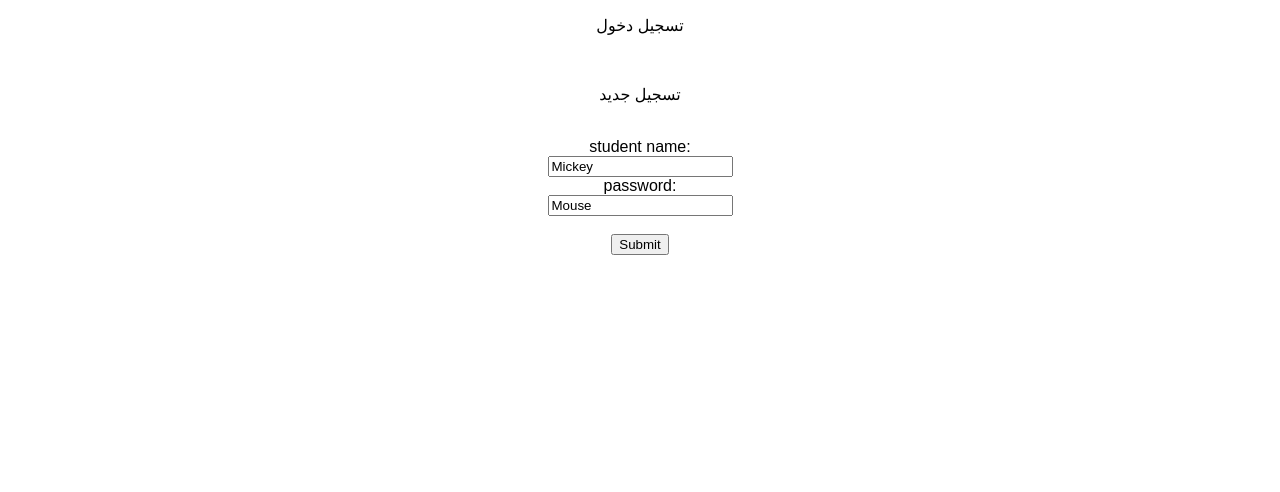
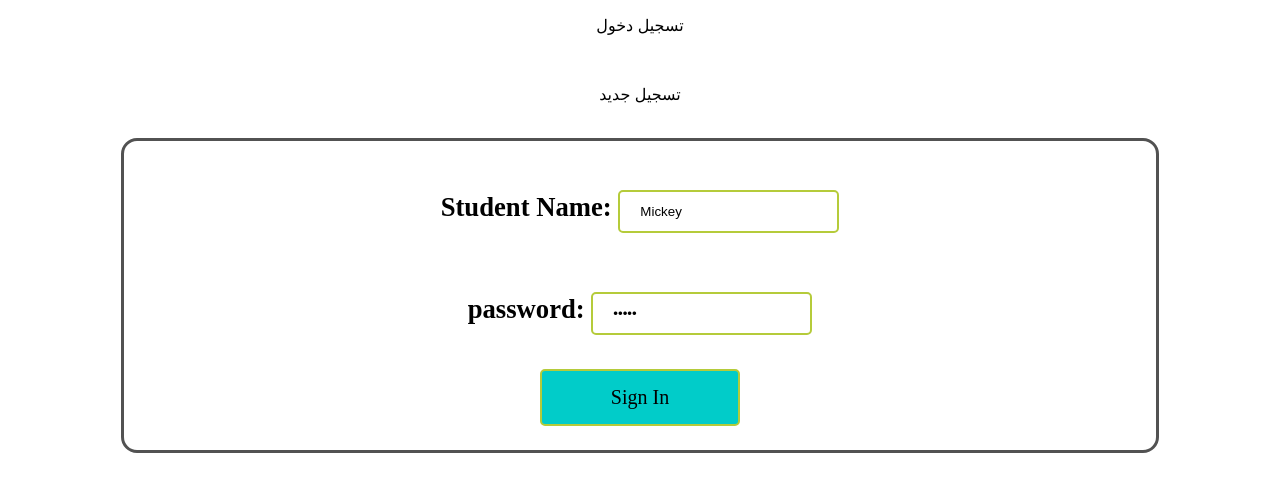
Before and after one commit to Tasneem310/Group-k40, a React (Create React App) app in the folder k-react/: page /#/ in a window 1280 px wide. Shown: the top 492 px of the page. Built offline with nearby package versions, Linux system fonts and the light colour scheme.

Commit message:
signin css

```diff
--- a/k-react/src/containers/Signing/SignIn/SignIn.css
+++ b/k-react/src/containers/Signing/SignIn/SignIn.css
@@ -0,0 +1,35 @@
+.login_center{
+
+}
+.font {
+	font-family:timenewromans;
+	font-size:20pt;
+}
+
+.inline{
+	display: inline-block;
+}
+
+input{
+	border: 2px solid #B5CB3A;
+    border-radius: 5px;
+	padding: 12px 20px;
+    margin: 8px 0;
+}
+
+input[type=submit]{
+	width: 20%;
+	text-align: center;
+	 padding: 15px 50px;
+	font-family:timenewromans;
+	font-size:15pt;
+	background-color: #01CCC9;
+
+}
+
+.signinDiv{
+	padding: 1em;
+    border: 3px solid #525252;
+    border-radius: 1em;
+	width: 1000px;
+}
--- a/k-react/src/containers/Signing/SignIn/SignIn.js
+++ b/k-react/src/containers/Signing/SignIn/SignIn.js
@@ -5,15 +5,19 @@ import classes from "./SignIn.css";
 class SignIn extends Component {
   render() {
     return (
-      <center>
-        student name:<br />
-        <input type="text" name="firstname" value="Mickey" />
+      <center className="login_center">
+
+	  <div className="signinDiv">
+        <h4 className="font inline ">Student Name:&nbsp; </h4>
+        <input   align="right" type="text" name="firstname" value="Mickey" />
         <br />
-        password:<br />
-        <input type="text" name="lastname" value="Mouse" />
+        <h4 className="font inline">password:&nbsp;</h4>
+
+        <input  align="right" type="password" name="lastname" value="Mouse"  />
+
         <br />
-        <br />
-        <input type="submit" value="Submit" />
+        <input type="submit" value="Sign In"  />
+		</div >
       </center>
     );
   }
```
